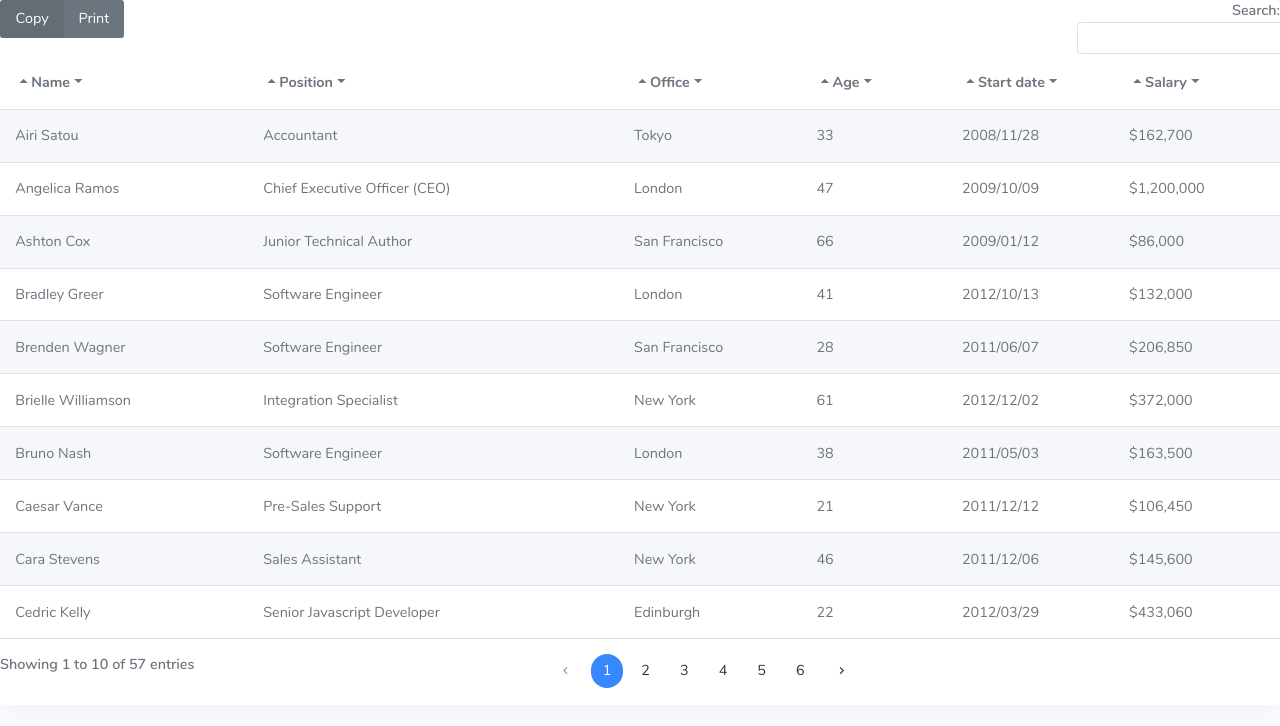
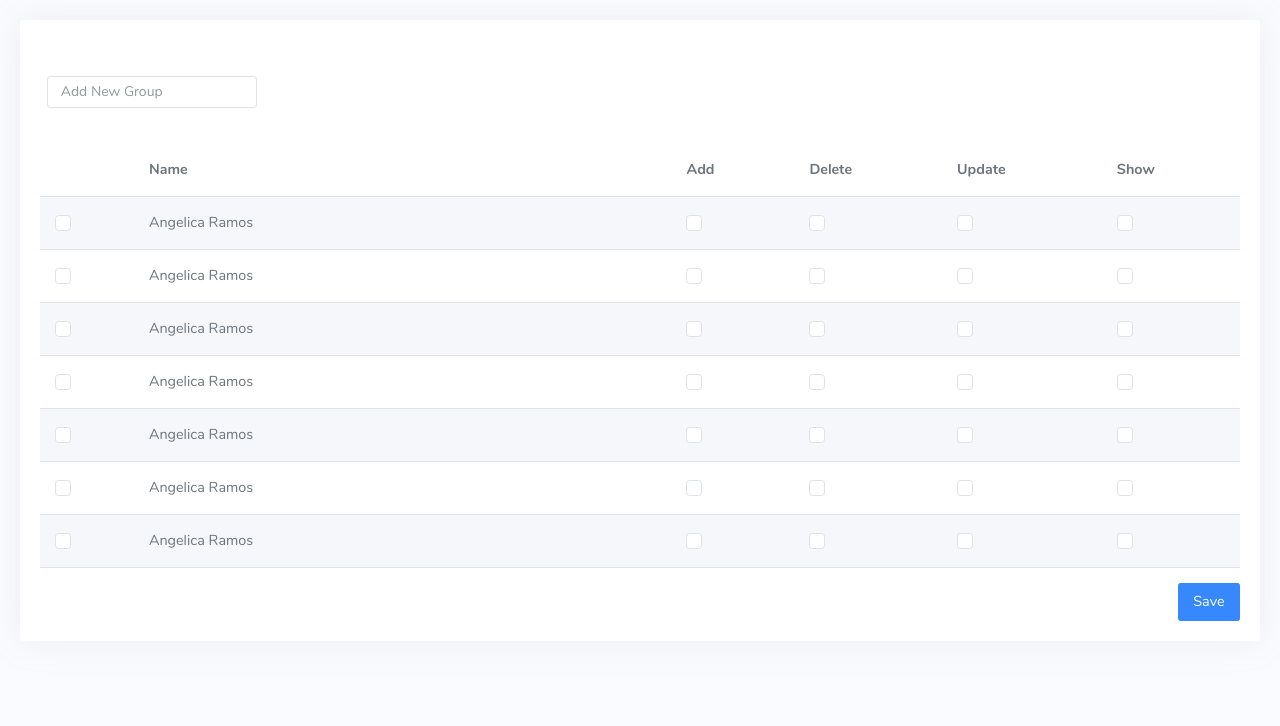
Before and after one commit to HR-Mangment-System/HRMangmentSystem-Frontend, an Angular app: page /users-groups in a window 1280 px wide. Shown: the top 726 px of the page. Built offline with nearby package versions, Linux system fonts and the light colour scheme.

Commit message:
update in usersgroup

```diff
--- a/src/app/Pages/users-groups/users-groups.component.css
+++ b/src/app/Pages/users-groups/users-groups.component.css
@@ -0,0 +1,9 @@
+*{
+}
+.card{
+    margin: 20px;
+    padding: 20px;
+}
+th{
+  width: 10px;
+}
--- a/src/app/Pages/users-groups/users-groups.component.html
+++ b/src/app/Pages/users-groups/users-groups.component.html
@@ -1,90 +1,171 @@
 <div class="row">
   <div class="col-12">
-      <div class="card">
+    <div class="card">
               <div class="tab-content">
                   <div class="tab-pane active show" id="buttons-table-preview" role="tabpanel">
-                      <div id="datatable-buttons_wrapper" class="dataTables_wrapper dt-bootstrap5 no-footer"><div class="row"><div class="col-sm-12 col-md-6"><div class="dt-buttons btn-group flex-wrap"> <button class="btn btn-secondary buttons-copy buttons-html5" tabindex="0" aria-controls="datatable-buttons" type="button" fdprocessedid="azcg0v"><span>Copy</span></button> <button class="btn btn-secondary buttons-print" tabindex="0" aria-controls="datatable-buttons" type="button" fdprocessedid="6sbgg"><span>Print</span></button> </div></div><div class="col-sm-12 col-md-6"><div id="datatable-buttons_filter" class="dataTables_filter"><label>Search:<input type="search" class="form-control form-control-sm" placeholder="" aria-controls="datatable-buttons"></label></div></div></div><div class="row"><div class="col-sm-12"><table id="datatable-buttons" class="table table-striped dt-responsive nowrap w-100 dataTable no-footer dtr-inline" aria-describedby="datatable-buttons_info" style="width: 1137px;">
-                          <thead>
-                              <tr><th class="sorting sorting_asc" tabindex="0" aria-controls="datatable-buttons" rowspan="1" colspan="1" style="width: 177.8px;" aria-sort="ascending" aria-label="Name: activate to sort column descending">Name</th><th class="sorting" tabindex="0" aria-controls="datatable-buttons" rowspan="1" colspan="1" style="width: 265.8px;" aria-label="Position: activate to sort column ascending">Position</th><th class="sorting" tabindex="0" aria-controls="datatable-buttons" rowspan="1" colspan="1" style="width: 130.8px;" aria-label="Office: activate to sort column ascending">Office</th><th class="sorting" tabindex="0" aria-controls="datatable-buttons" rowspan="1" colspan="1" style="width: 60.8px;" aria-label="Age: activate to sort column ascending">Age</th><th class="sorting" tabindex="0" aria-controls="datatable-buttons" rowspan="1" colspan="1" style="width: 119.8px;" aria-label="Start date: activate to sort column ascending">Start date</th><th class="sorting" tabindex="0" aria-controls="datatable-buttons" rowspan="1" colspan="1" style="width: 110.8px;" aria-label="Salary: activate to sort column ascending">Salary</th></tr>
+                      <div id="datatable-buttons_wrapper" class="dataTables_wrapper dt-bootstrap5 no-footer">
+                        <div class="row py-4">
+                          <div class="col-sm-12 col-md-6">
+                            <div class="dt-buttons btn-group flex-wrap">
+                              <div id="datatable-buttons_filter" class="dataTables_filter">
+                                <label>
+                                  <input type="search" class="form-control form-control-sm" placeholder="Add New Group" aria-controls="datatable-buttons">
+                                </label>
+                              </div>
+                            </div>
+                          </div>
+                        </div>
+                        <div class="row">
+                          <div class="col-sm-12">
+                          <table id="datatable-buttons" class="table table-striped dt-responsive nowrap w-100 dataTable no-footer dtr-inline" aria-describedby="datatable-buttons_info" style="width: 1137px;">
+                            <thead>
+                              <tr>
+                                  <th tabindex="0" aria-controls="datatable-buttons" rowspan="1" colspan="1" style="width: 40.8px;" aria-label="checkbox: activate to sort column">
+                                  </th>
+                                  <th tabindex="0" aria-controls="datatable-buttons" rowspan="1" colspan="1" style="width: 265.8px;" aria-label="Name: activate to sort column">Name</th>
+                                  <th tabindex="0" aria-controls="datatable-buttons" rowspan="1" colspan="1" style="width: 60.8px;" aria-label="Add: activate to sort column ">Add</th>
+                                  <th tabindex="0" aria-controls="datatable-buttons" rowspan="1" colspan="1" style="width: 60.8px;" aria-label="Delete: activate to sort column ascending">Delete</th>
+                                  <th tabindex="0" aria-controls="datatable-buttons" rowspan="1" colspan="1" style="width: 60.8px" aria-label="Update: activate to sort column ascending">Update</th>
+                                  <th tabindex="0" aria-controls="datatable-buttons" rowspan="1" colspan="1" style="width: 60.8px" aria-label="Show: activate to sort column ascending">Show</th>
+                              </tr>
                           </thead>
                           <tbody>
                           <tr class="odd">
-                                  <td class="dtr-control sorting_1" tabindex="0">Airi Satou</td>
-                                  <td>Accountant</td>
-                                  <td>Tokyo</td>
-                                  <td>33</td>
-                                  <td>2008/11/28</td>
-                                  <td>$162,700</td>
-                              </tr><tr class="even">
-                                  <td class="sorting_1 dtr-control">Angelica Ramos</td>
-                                  <td>Chief Executive Officer (CEO)</td>
-                                  <td>London</td>
-                                  <td>47</td>
-                                  <td>2009/10/09</td>
-                                  <td>$1,200,000</td>
-                              </tr><tr class="odd">
-                                  <td class="dtr-control sorting_1" tabindex="0">Ashton Cox</td>
-                                  <td>Junior Technical Author</td>
-                                  <td>San Francisco</td>
-                                  <td>66</td>
-                                  <td>2009/01/12</td>
-                                  <td>$86,000</td>
-                              </tr><tr class="even">
-                                  <td class="sorting_1 dtr-control">Bradley Greer</td>
-                                  <td>Software Engineer</td>
-                                  <td>London</td>
-                                  <td>41</td>
-                                  <td>2012/10/13</td>
-                                  <td>$132,000</td>
-                              </tr><tr class="odd">
-                                  <td class="sorting_1 dtr-control">Brenden Wagner</td>
-                                  <td>Software Engineer</td>
-                                  <td>San Francisco</td>
-                                  <td>28</td>
-                                  <td>2011/06/07</td>
-                                  <td>$206,850</td>
-                              </tr><tr class="even">
-                                  <td class="dtr-control sorting_1" tabindex="0">Brielle Williamson</td>
-                                  <td>Integration Specialist</td>
-                                  <td>New York</td>
-                                  <td>61</td>
-                                  <td>2012/12/02</td>
-                                  <td>$372,000</td>
-                              </tr><tr class="odd">
-                                  <td class="sorting_1 dtr-control">Bruno Nash</td>
-                                  <td>Software Engineer</td>
-                                  <td>London</td>
-                                  <td>38</td>
-                                  <td>2011/05/03</td>
-                                  <td>$163,500</td>
-                              </tr><tr class="even">
-                                  <td class="sorting_1 dtr-control">Caesar Vance</td>
-                                  <td>Pre-Sales Support</td>
-                                  <td>New York</td>
-                                  <td>21</td>
-                                  <td>2011/12/12</td>
-                                  <td>$106,450</td>
-                              </tr><tr class="odd">
-                                  <td class="sorting_1 dtr-control">Cara Stevens</td>
-                                  <td>Sales Assistant</td>
-                                  <td>New York</td>
-                                  <td>46</td>
-                                  <td>2011/12/06</td>
-                                  <td>$145,600</td>
-                              </tr><tr class="even">
-                                  <td class="dtr-control sorting_1" tabindex="0">Cedric Kelly</td>
-                                  <td>Senior Javascript Developer</td>
-                                  <td>Edinburgh</td>
-                                  <td>22</td>
-                                  <td>2012/03/29</td>
-                                  <td>$433,060</td>
-                              </tr></tbody>
+                            <td>
+                              <input type="checkbox" class="form-check-input" id="customCheck2">
+                            </td>
+                          <td class="sorting_1 dtr-control">Angelica Ramos</td>
+                          <td>
+                            <input type="checkbox" class="form-check-input" id="customCheck2">
+                          </td>
+                          <td>
+                            <input type="checkbox" class="form-check-input" id="customCheck2">
+                          </td>
+                          <td>
+                            <input type="checkbox" class="form-check-input" id="customCheck2">
+                          </td>
+                          <td>
+                            <input type="checkbox" class="form-check-input" id="customCheck2">
+                          </td>
+                          </tr>
+                          <tr class="even">
+                            <td>
+                              <input type="checkbox" class="form-check-input" id="customCheck2">
+                            </td>
+                          <td class="sorting_1 dtr-control">Angelica Ramos</td>
+                          <td>
+                            <input type="checkbox" class="form-check-input" id="customCheck2">
+                          </td>
+                          <td>
+                            <input type="checkbox" class="form-check-input" id="customCheck2">
+                          </td>
+                          <td>
+                            <input type="checkbox" class="form-check-input" id="customCheck2">
+                          </td>
+                          <td>
+                            <input type="checkbox" class="form-check-input" id="customCheck2">
+                          </td>
+                          </tr>
+                          <tr class="odd">
+                            <td>
+                              <input type="checkbox" class="form-check-input" id="customCheck2">
+                            </td>
+                          <td class="sorting_1 dtr-control">Angelica Ramos</td>
+                          <td>
+                            <input type="checkbox" class="form-check-input" id="customCheck2">
+                          </td>
+                          <td>
+                            <input type="checkbox" class="form-check-input" id="customCheck2">
+                          </td>
+                          <td>
+                            <input type="checkbox" class="form-check-input" id="customCheck2">
+                          </td>
+                          <td>
+                            <input type="checkbox" class="form-check-input" id="customCheck2">
+                          </td>
+                          </tr>
+                          <tr class="even">
+                            <td>
+                              <input type="checkbox" class="form-check-input" id="customCheck2">
+                            </td>
+                          <td class="sorting_1 dtr-control">Angelica Ramos</td>
+                          <td>
+                            <input type="checkbox" class="form-check-input" id="customCheck2">
+                          </td>
+                          <td>
+                            <input type="checkbox" class="form-check-input" id="customCheck2">
+                          </td>
+                          <td>
+                            <input type="checkbox" class="form-check-input" id="customCheck2">
+                          </td>
+                          <td>
+                            <input type="checkbox" class="form-check-input" id="customCheck2">
+                          </td>
+                          </tr>
+                          <tr class="odd">
+                            <td>
+                              <input type="checkbox" class="form-check-input" id="customCheck2">
+                            </td>
+                          <td class="sorting_1 dtr-control">Angelica Ramos</td>
+                          <td>
+                            <input type="checkbox" class="form-check-input" id="customCheck2">
+                          </td>
+                          <td>
+                            <input type="checkbox" class="form-check-input" id="customCheck2">
+                          </td>
+                          <td>
+                            <input type="checkbox" class="form-check-input" id="customCheck2">
+                          </td>
+                          <td>
+                            <input type="checkbox" class="form-check-input" id="customCheck2">
+                          </td>
+                          </tr>
+                          <tr class="even">
+                            <td>
+                              <input type="checkbox" class="form-check-input" id="customCheck2">
+                            </td>
+                          <td class="sorting_1 dtr-control">Angelica Ramos</td>
+                          <td>
+                            <input type="checkbox" class="form-check-input" id="customCheck2">
+                          </td>
+                          <td>
+                            <input type="checkbox" class="form-check-input" id="customCheck2">
+                          </td>
+                          <td>
+                            <input type="checkbox" class="form-check-input" id="customCheck2">
+                          </td>
+                          <td>
+                            <input type="checkbox" class="form-check-input" id="customCheck2">
+                          </td>
+                          </tr>
+                          <tr class="odd">
+                            <td>
+                              <input type="checkbox" class="form-check-input" id="customCheck2">
+                            </td>
+                          <td class="sorting_1 dtr-control">Angelica Ramos</td>
+                          <td>
+                            <input type="checkbox" class="form-check-input" id="customCheck2">
+                          </td>
+                          <td>
+                            <input type="checkbox" class="form-check-input" id="customCheck2">
+                          </td>
+                          <td>
+                            <input type="checkbox" class="form-check-input" id="customCheck2">
+                          </td>
+                          <td>
+                            <input type="checkbox" class="form-check-input" id="customCheck2">
+                          </td>
+                          </tr>
+                            </tbody>
                       </table>
                     </div>
                   </div>
-                  <div class="row"><div class="col-sm-12 col-md-5"><div class="dataTables_info" id="datatable-buttons_info" role="status" aria-live="polite">Showing 1 to 10 of 57 entries</div>
+                  <!-- <div class="row">
+                    <div class="col-sm-12 col-md-5">
+                      <div class="dataTables_info" id="datatable-buttons_info" role="status" aria-live="polite">Showing 1 to 10 of 57 entries</div>
                 </div>
-                <div class="col-sm-12 col-md-7"><div class="dataTables_paginate paging_simple_numbers" id="datatable-buttons_paginate">
+                <div class="col-sm-12 col-md-7">
+                  <div class="dataTables_paginate paging_simple_numbers" id="datatable-buttons_paginate">
                   <ul class="pagination pagination-rounded">
                     <li class="paginate_button page-item previous disabled" id="datatable-buttons_previous">
                     <a href="#" aria-controls="datatable-buttons" data-dt-idx="0" tabindex="0" class="page-link">
@@ -118,11 +199,12 @@
                   </ul>
                 </div>
               </div>
-            </div>
+                  </div> -->
           </div>
-                  </div> <!-- end preview-->
-              </div>
-
+          <div class="text-end">
+            <button class="btn btn-primary buttons-print" tabindex="0" aria-controls="datatable-buttons" type="button" fdprocessedid="6sbgg">
+              <span>Save</span>
+            </button>
           </div>
       </div>
 </div>
```
